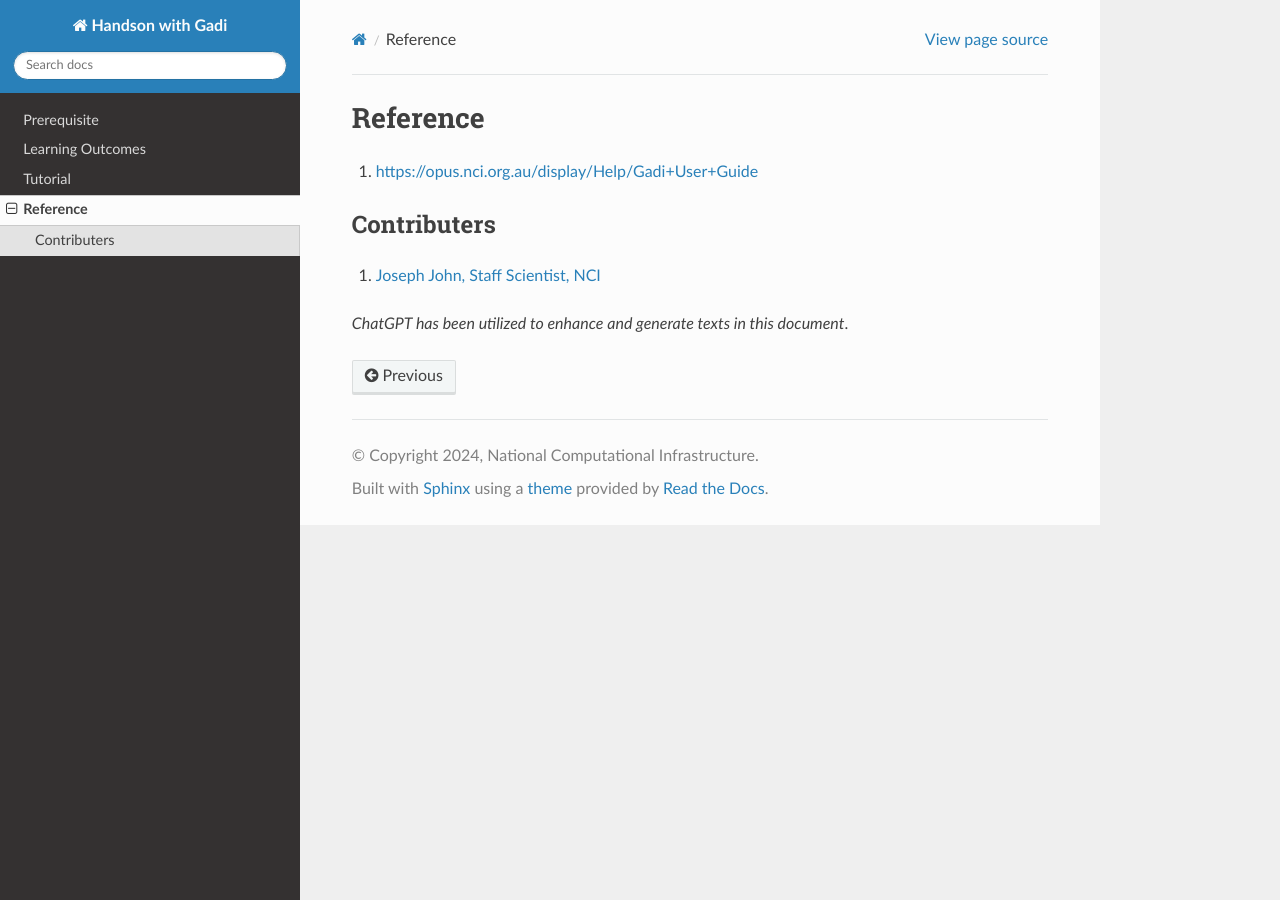
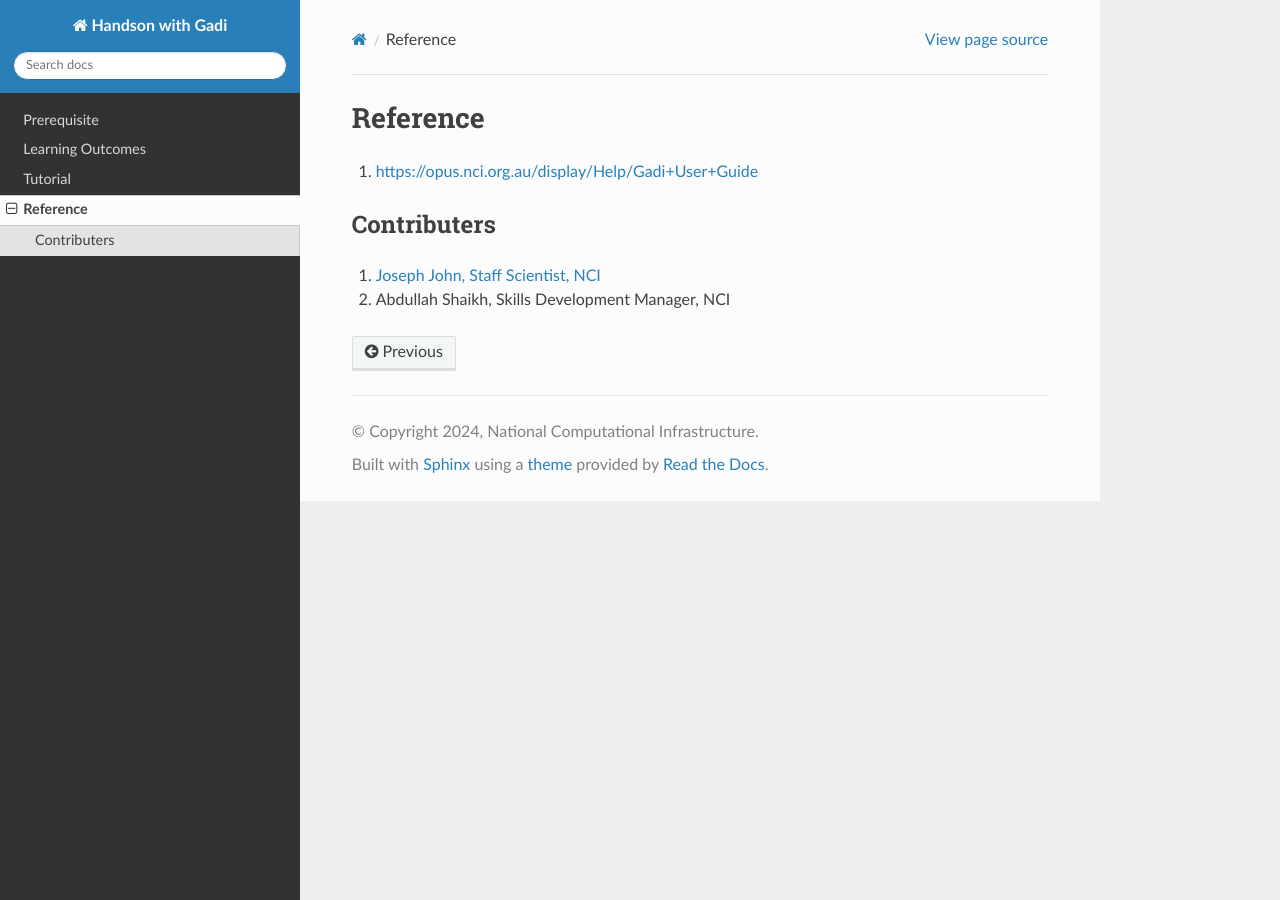
Before and after one commit to smabdullah1/handson-with-gadi, a Sphinx documentation site: the page built from docs/source/references.rst, in a window 1280 px wide. Built offline with Sphinx 7.4.7 and the Read the Docs theme 3.1.0, drawn with Linux system fonts in a browser that asks for light colours.

Commit message:
Updated Contributers

```diff
--- a/docs/source/references.rst
+++ b/docs/source/references.rst
@@ -7,5 +7,4 @@ Contributers
 ************
 
 1.  `Joseph John, Staff Scientist, NCI <https://www.josephjohn.org>`_
-
-*ChatGPT has been utilized to enhance and generate texts in this document*.
+2.  Abdullah Shaikh, Skills Development Manager, NCI
```
